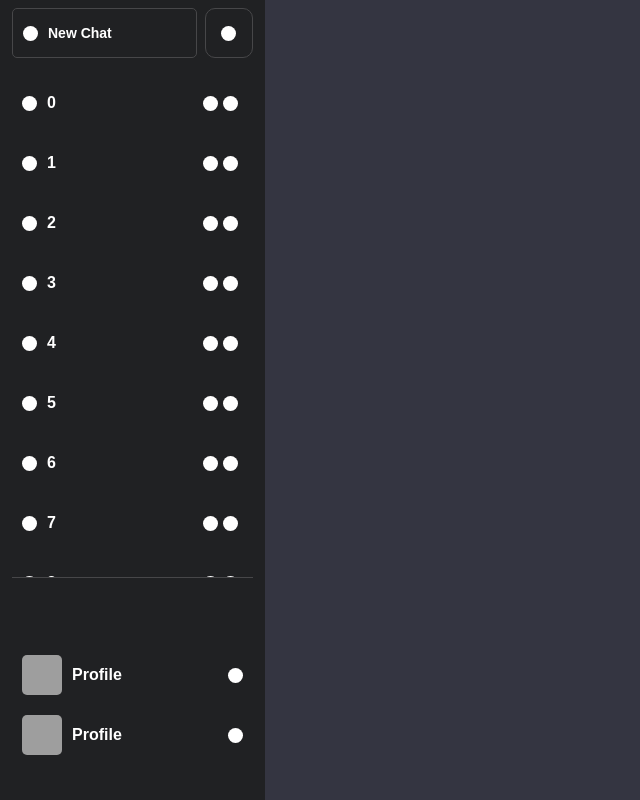
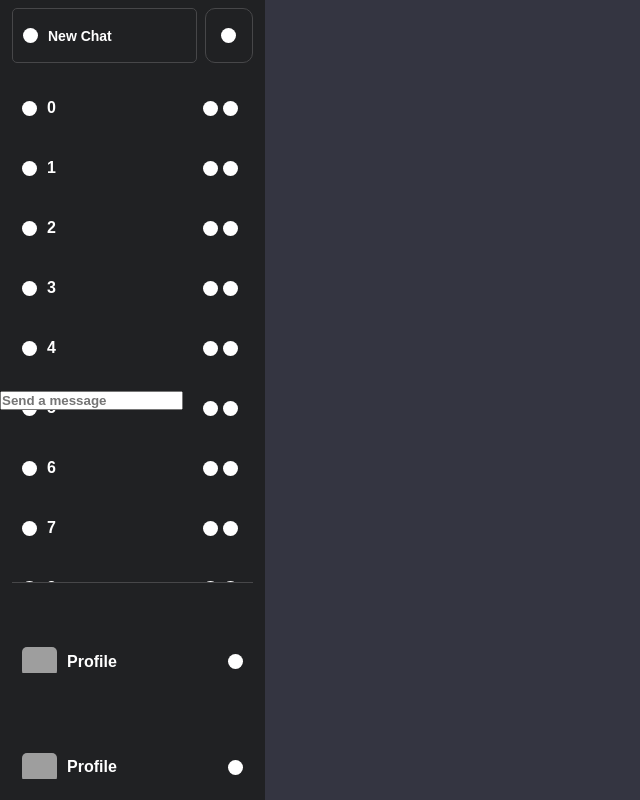
Before and after one commit to project-ait/front, a SvelteKit app: page / in a window 1280 px wide. Shown: the whole page, without its empty margins (0-640 px from the left). Built offline with nearby package versions, Linux system fonts and the light colour scheme; grey boxes are pictures that could not be loaded.

Commit message:
just create Input component

```diff
--- /dev/null
+++ b/src/lib/components/Input.svelte
@@ -0,0 +1,12 @@
+<script lang="ts">
+</script>
+
+<form class="input-form">
+  <input type="text" placeholder="Send a message" />
+</form>
+
+<style>
+  .input-form {
+    position: fixed;
+  }
+</style>
--- a/src/lib/components/Sidebar.svelte
+++ b/src/lib/components/Sidebar.svelte
@@ -20,12 +20,12 @@
               <span><i /></span>
               <span>{i}</span>
             </div>
-            <div class="side-chat-btns">
+            <div class="side-chat-edit">
               <button>
-                <span><i /></span>
+                <i />
               </button>
               <button>
-                <span><i /></span>
+                <i />
               </button>
             </div>
           </button>
@@ -46,7 +46,7 @@
         <span class="side-profile-name">Profile</span>
       </div>
       <div class="side-profile-opt">
-        <span><i /></span>
+        <i />
       </div>
     </button>
     <button class="side-profile">
@@ -60,7 +60,7 @@
         <span class="side-profile-name">Profile</span>
       </div>
       <div class="side-profile-opt">
-        <span><i /></span>
+        <i />
       </div>
     </button>
   </div>
@@ -91,7 +91,7 @@
     justify-content: space-between;
     align-items: center;
     width: 100%;
-    height: 50px;
+    height: 55px;
     margin-bottom: 20px;
   }
 
@@ -194,14 +194,14 @@
     color: white;
   }
 
-  .side-chat .side-chat-btn .side-chat-btns {
+  .side-chat .side-chat-btn .side-chat-edit {
     display: flex;
     justify-content: center;
     align-items: center;
     background-color: transparent;
   }
 
-  .side-chat .side-chat-btn .side-chat-btns button {
+  .side-chat .side-chat-btn .side-chat-edit button {
     cursor: pointer;
     background-color: transparent;
     border: none;
@@ -210,7 +210,7 @@
     align-items: center;
   }
 
-  .side-chat .side-chat-btn .side-chat-btns button span i {
+  .side-chat .side-chat-btn .side-chat-edit button i {
     display: block;
     width: 15px;
     height: 15px;
@@ -225,9 +225,10 @@
     display: flex;
     flex-direction: column;
     align-items: center;
-    justify-content: flex-start;
+    justify-content: space-between;
     margin-top: 10px;
     width: 100%;
+    height: 20%;
   }
 
   .side-profile {
@@ -254,8 +255,8 @@
 
   .side-profile-img {
     display: block;
-    width: 40px;
-    height: 40px;
+    width: 35px;
+    height: auto;
     overflow: hidden;
     margin-right: 10px;
     border-radius: 5px;
@@ -272,13 +273,13 @@
     color: white;
   }
 
-  .side-profile-opt span {
+  .side-profile-opt {
     display: flex;
     justify-content: center;
     align-items: center;
   }
 
-  .side-profile-opt span i {
+  .side-profile-opt i {
     width: 15px;
     height: 15px;
     border-radius: 10px;
--- a/src/routes/+layout.svelte
+++ b/src/routes/+layout.svelte
@@ -1,4 +1,5 @@
 <script>
+  import Input from "$lib/components/Input.svelte";
   import Sidebar from "$lib/components/Sidebar.svelte";
   import "./styles.css";
 </script>
@@ -7,8 +8,10 @@
   <!-- Header 필요시 Header Component 추가 -->
   <main>
     <Sidebar />
+    <Input />
     <slot />
   </main>
+  <!-- Footer 필요시 Footer Component 추가 -->
 </div>
 
 <style>
```
